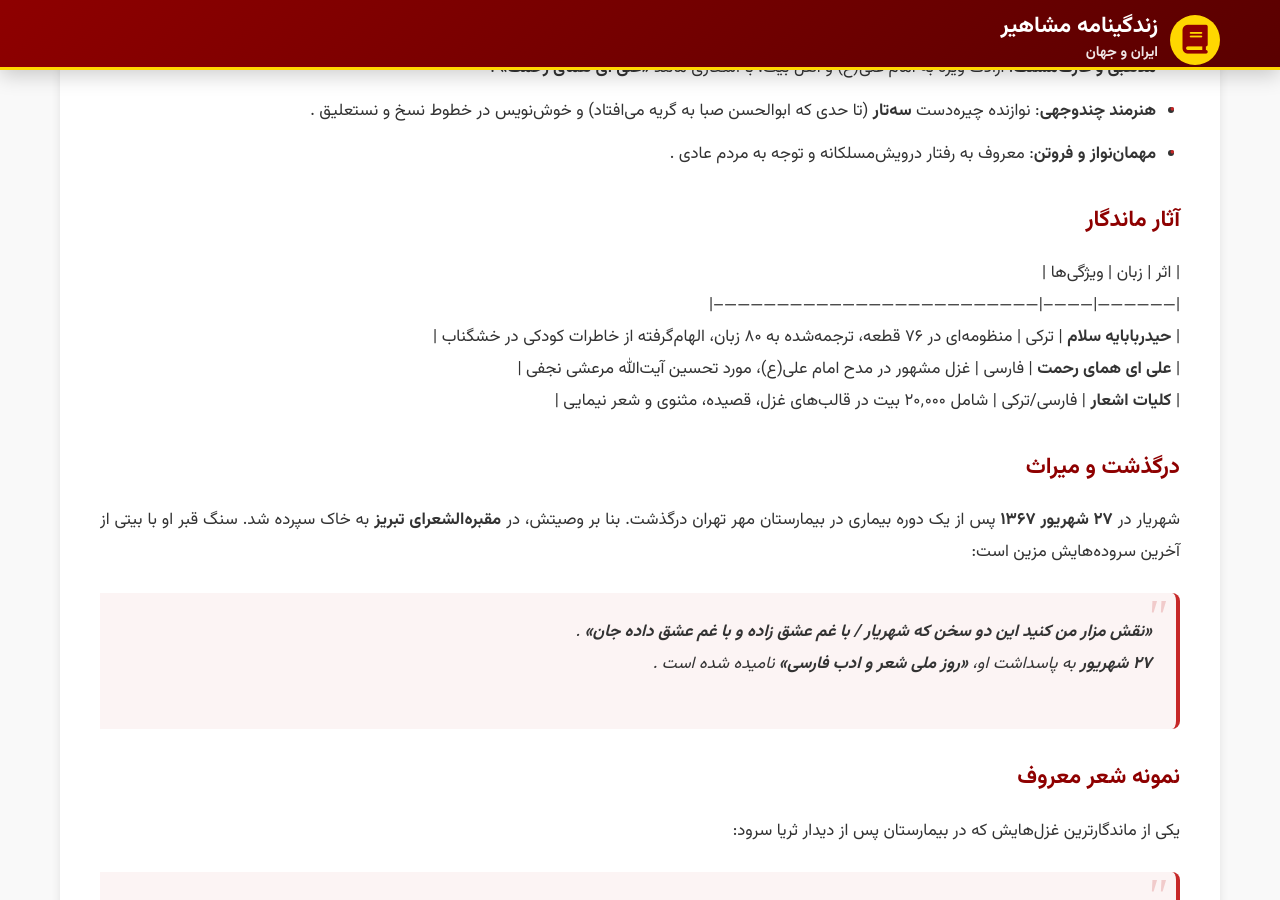
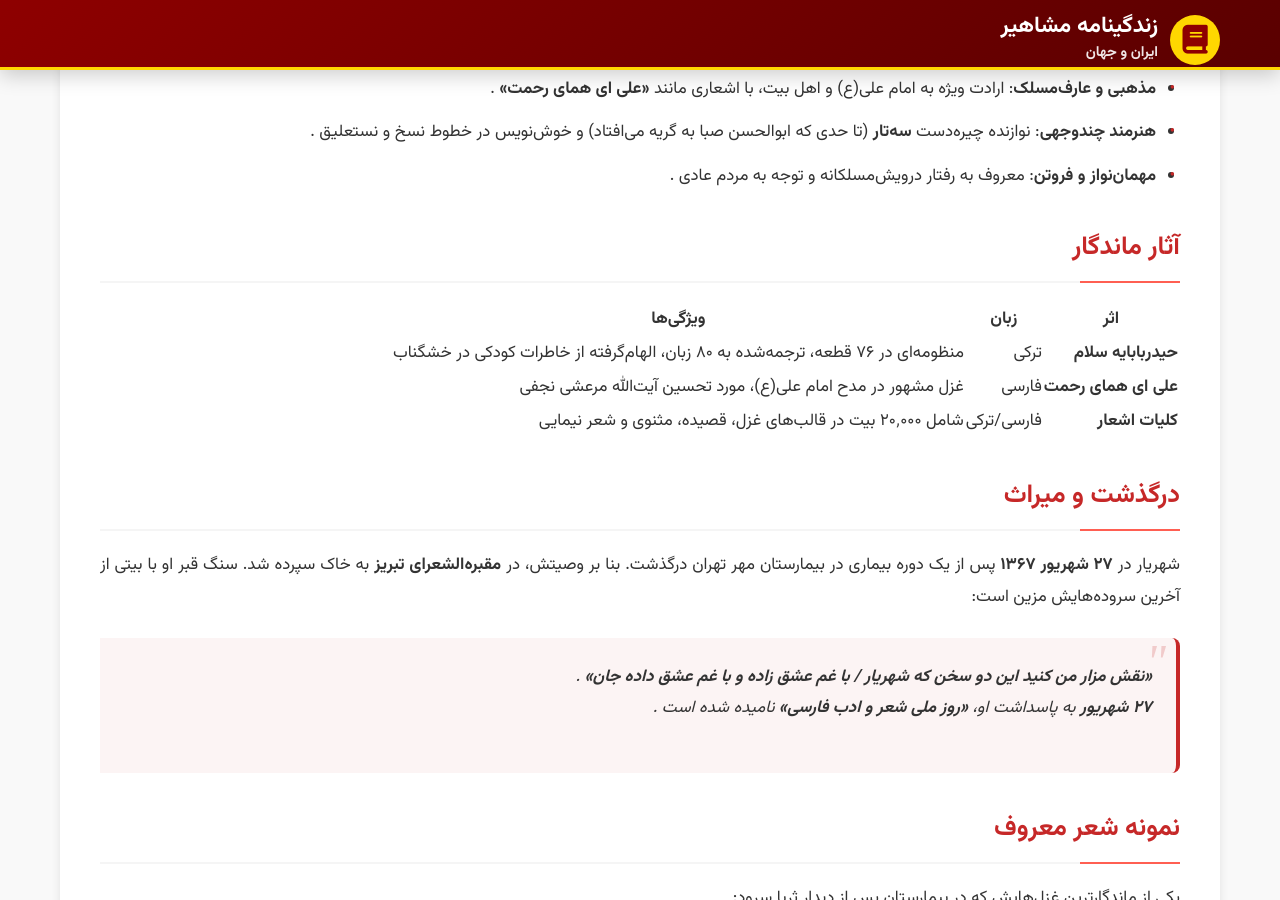
Before and after one commit to darkblog/darkblog.github.io, a Jekyll site: the page built from _posts/2025-7-5-62.md, in a window 1280 px wide and 900 px high, scrolled down 1247 px. Built offline with Jekyll 4.4.1, drawn with Linux system fonts in a browser that asks for light colours; some of the changed lines change nothing that is shown; some of the changed text lies outside the part shown.

Commit message:
Update 2025-7-5-62.md

```diff
--- a/_posts/2025-7-5-62.md
+++ b/_posts/2025-7-5-62.md
@@ -1,44 +1,43 @@
 ---
 layout: post
-title: شهریار
+title: زندگینامه استاد شهریار
 ---
 
-## زندگینامه جامع استاد شهریار
-
-### تولد و خانواده
+## تولد و خانواده
 سید محمدحسین بهجت تبریزی، متخلص به **شهریار**، در **۱۱ دی ۱۲۸۵** در محله چایکنار تبریز به دنیا آمد. پدرش **میرآقا خشگنابی** وکیل دادگستری و مادرش **خانم ننه** خانهدار بود. او در خانواده‌ای پرجمعیت با ۵ برادر و ۷ خواهر رشد کرد. دوران کودکی‌اش به‌دلیل شیوع بیماری در تبریز، در روستای **خشگناب** شهرستان بستان‌آباد گذشت .
 
-### تحصیلات و شکست عشقی
+## تحصیلات و شکست عشقی
 - **تحصیلات ابتدایی**: آموزش قرآن، گلستان سعدی و دیوان حافظ زیر نظر پدر و مادر و استاد امیرخیزی .
 - **ورود به تهران**: در ۱۵ سالگی (۱۳۰۰) برای ادامه تحصیل به تهران رفت و در دارالفنون دیپلم گرفت. سپس در **۱۳۰۳** وارد دانشکده پزشکی شد .
 - **ترک تحصیل**: ۶ ماه پیش از فارغ‌التحصیلی، به‌دلیل شکست عشقی از **ثریا** (دختر عبدالله امیرطهماسبی، فرمانده گارد احمدشاه) که مجبور به ازدواج با چراغعلی سالار حشمت (پسرعموی رضاشاه) شد، پزشکی را رها کرد. این واقعه الهام‌بخش غزل معروف **«آمدی جانم به قربانت»** شد .
 
-### فعالیت‌های شغلی و ادبی
+## فعالیت‌های شغلی و ادبی
 - **کار در نیشابور**: پس از ترک تحصیل، با کمک کمال‌الملک به نیشابور رفت و در اداره ثبت اسناد مشغول شد (۱۳۱۰–۱۳۱۴) .
 - **استخدام در بانک کشاورزی**: از ۱۳۱۵ در تهران و سپس تبریز کار کرد .
 - **شروع شاعری**: اولین مجموعه شعرش با نام **«روح پروانه»** در ۱۳۰۸ منتشر شد. تخلص **«شهریار»** را پس از تفأل به دیوان حافظ انتخاب کرد .
 
-### ازدواج و خانواده
+## ازدواج و خانواده
 در **۴۸ سالگی** (۱۳۳۳) پس از بازگشت به تبریز، با **عزیزه عبدخالقی** (نوه دخترعمه‌اش، ۲۱ ساله) ازدواج کرد. ثمره این ازدواج سه فرزند به نام‌های **شهرزاد**، **مریم** و **هادی** بود .
 
-### ویژگی‌های اخلاقی
+## ویژگی‌های اخلاقی
 - **مذهبی و عارف‌مسلک**: ارادت ویژه به امام علی(ع) و اهل بیت، با اشعاری مانند **«علی ای همای رحمت»** .
 - **هنرمند چندوجهی**: نوازنده چیره‌دست **سه‌تار** (تا حدی که ابوالحسن صبا به گریه می‌افتاد) و خوش‌نویس در خطوط نسخ و نستعلیق .
 - **مهمان‌نواز و فروتن**: معروف به رفتار درویش‌مسلکانه و توجه به مردم عادی .
 
-### آثار ماندگار
+## آثار ماندگار
+
 | اثر             | زبان      | ویژگی‌ها                                                                 |
 |------------------|-----------|--------------------------------------------------------------------------|
 | **حیدربابایه سلام** | ترکی      | منظومه‌ای در ۷۶ قطعه، ترجمه‌شده به ۸۰ زبان، الهام‌گرفته از خاطرات کودکی در خشگناب  |
 | **علی ای همای رحمت** | فارسی    | غزل مشهور در مدح امام علی(ع)، مورد تحسین آیت‌الله مرعشی نجفی  |
 | **کلیات اشعار**   | فارسی/ترکی | شامل ۲۰٬۰۰۰ بیت در قالب‌های غزل، قصیده، مثنوی و شعر نیمایی  |
 
-### درگذشت و میراث
+## درگذشت و میراث
 شهریار در **۲۷ شهریور ۱۳۶۷** پس از یک دوره بیماری در بیمارستان مهر تهران درگذشت. بنا بر وصیتش، در **مقبره‌الشعرای تبریز** به خاک سپرده شد. سنگ قبر او با بیتی از آخرین سروده‌هایش مزین است:
 > **«نقش مزار من کنید این دو سخن که شهریار / با غم عشق زاده و با غم عشق داده جان»** .
 **۲۷ شهریور** به پاسداشت او، **«روز ملی شعر و ادب فارسی»** نامیده شده است .
 
-### نمونه شعر معروف
+## نمونه شعر معروف
 یکی از ماندگارترین غزل‌هایش که در بیمارستان پس از دیدار ثریا سرود:
 > **آمدی جانم به قربانت ولی حالا چرا؟ / بی‌وفا حالا که من افتاده‌ام از پا چرا؟**
 > **نوشدارویی و بعد از مرگ سهراب آمدی / سنگدل این زودتر می‌خواستی، حالا چرا؟** .
```
